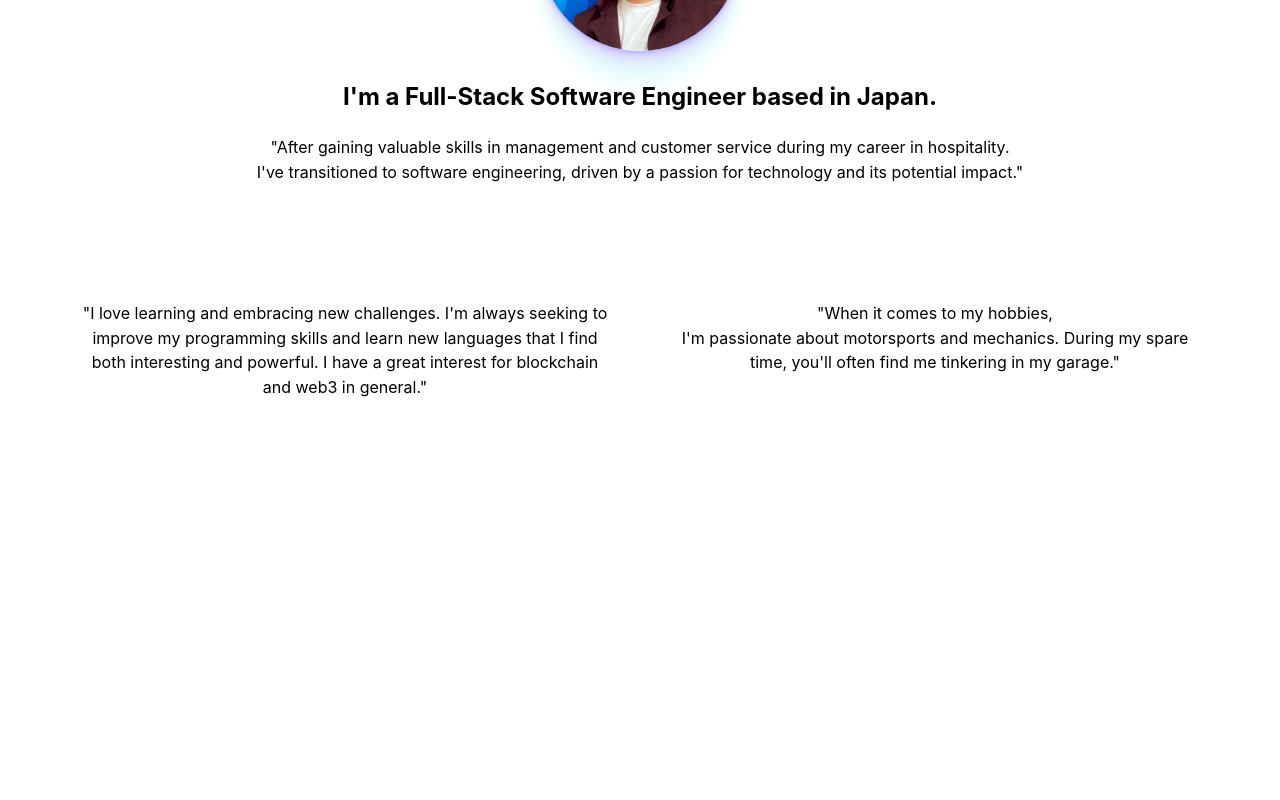
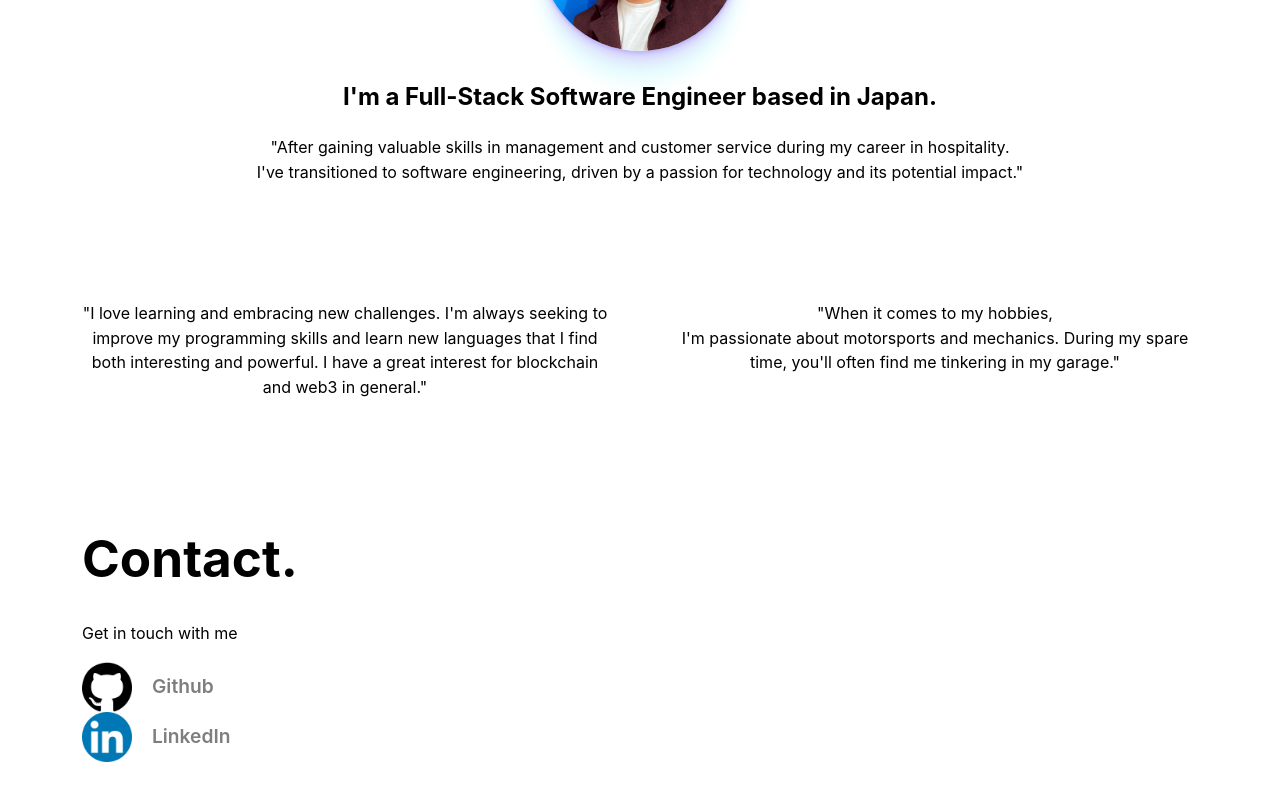
Before and after one commit to mylordkaz/portfolio, a React (Vite) app: page / in a window 1280 px wide. Shown: the part 2876-3676 px from the top of the page. Before the commit the page ends 3374 px from the top, so only its background shows below. Built offline with nearby package versions, Linux system fonts and the light colour scheme.

Commit message:
feat: add contact section

```diff
--- a/src/App.tsx
+++ b/src/App.tsx
@@ -5,6 +5,7 @@ import HeroSection from './components/HeroSection';
 import ExpertiseSection from './components/ExpertiseSection';
 import ProjectSection from './components/ProjectSection';
 import About from './components/AboutSection';
+import Contact from './components/ContactSection';
 
 function App() {
   return (
@@ -20,6 +21,9 @@ function App() {
       <Element name="about">
         <About />
       </Element>
+      <Element name="contact">
+        <Contact />
+      </Element>
     </>
   );
 }
--- a/src/components/AboutSection.tsx
+++ b/src/components/AboutSection.tsx
@@ -9,7 +9,7 @@ export default function About() {
         </div>
 
         <div className="presentation-container">
-          <img src={me} alt="" />
+          <img src={me} alt="photo portrait of me" />
           <h2>I'm a Full-Stack Software Engineer based in Japan.</h2>
           <p className="p1">
             "After gaining valuable skills in management and customer service
--- /dev/null
+++ b/src/components/ContactSection.tsx
@@ -0,0 +1,28 @@
+import github from '../assets/github.png';
+import linkedin from '../assets/linkedin.png';
+import './contact.css';
+export default function Contact() {
+  return (
+    <>
+      <div className="contact">
+        <div className="contact-title">
+          <h1>Contact.</h1>
+          <p>Get in touch with me </p>
+          <div className="contact-link">
+            <a href="https://github.com/mylordkaz" target="_blank">
+              <img className="github-icon" src={github} alt="" />
+              Github
+            </a>
+            <a
+              href="https://www.linkedin.com/in/kevin-timsiline/"
+              target="_blank"
+            >
+              <img className="linkedin-icon" src={linkedin} alt="" />
+              LinkedIn
+            </a>
+          </div>
+        </div>
+      </div>
+    </>
+  );
+}
--- /dev/null
+++ b/src/components/contact.css
@@ -0,0 +1,20 @@
+.contact {
+  margin: 50px;
+  padding-top: 30px;
+}
+.contact-title {
+  text-align: start;
+  margin-bottom: 100px;
+}
+.contact-link a {
+  display: flex;
+  align-items: center;
+  gap: 20px;
+}
+
+.github-icon {
+  width: 50px;
+}
+.linkedin-icon {
+  width: 50px;
+}
```
Also changed, not shown: src/assets/github.png (added), src/assets/linkedin.png (added).
